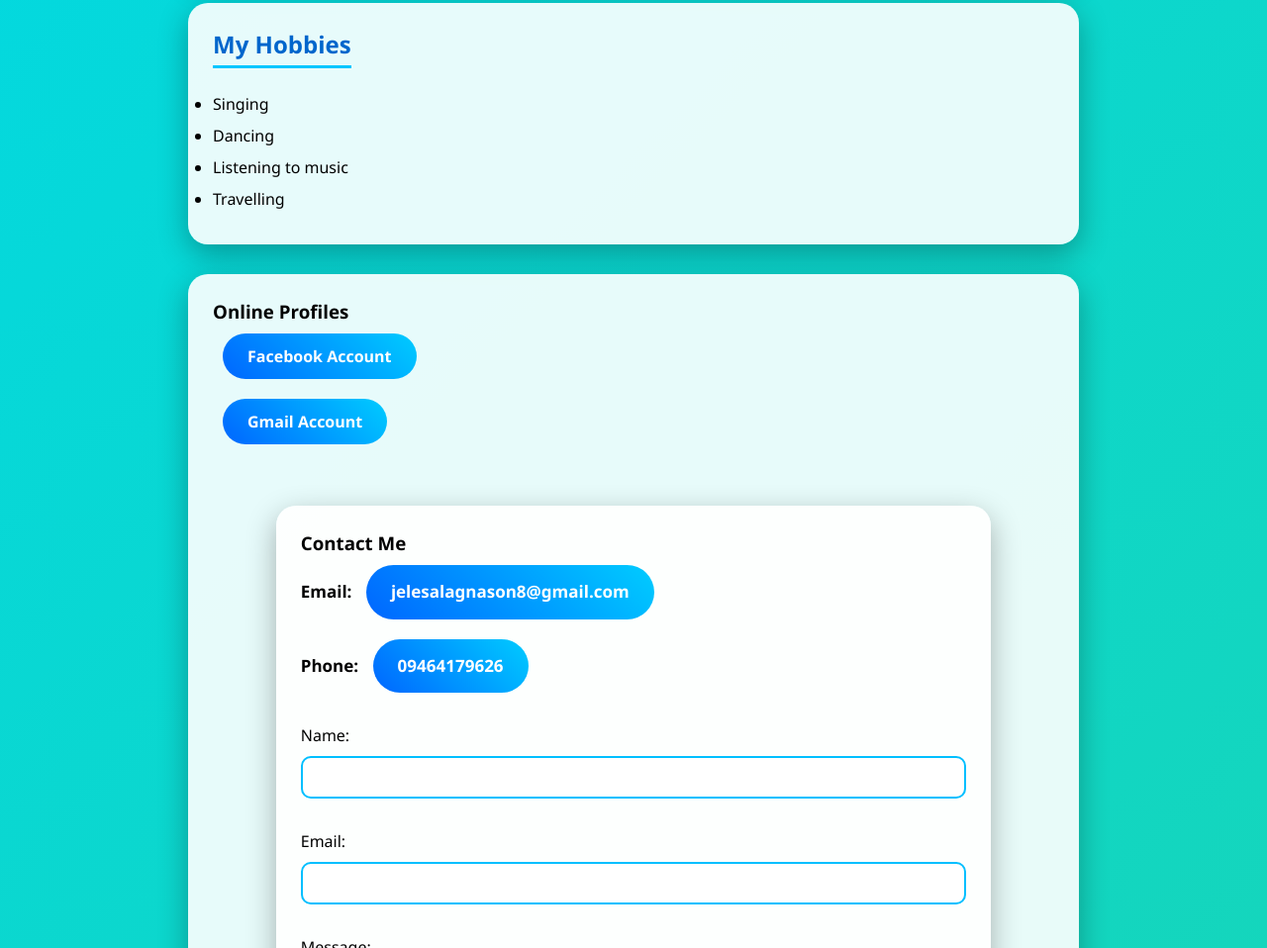
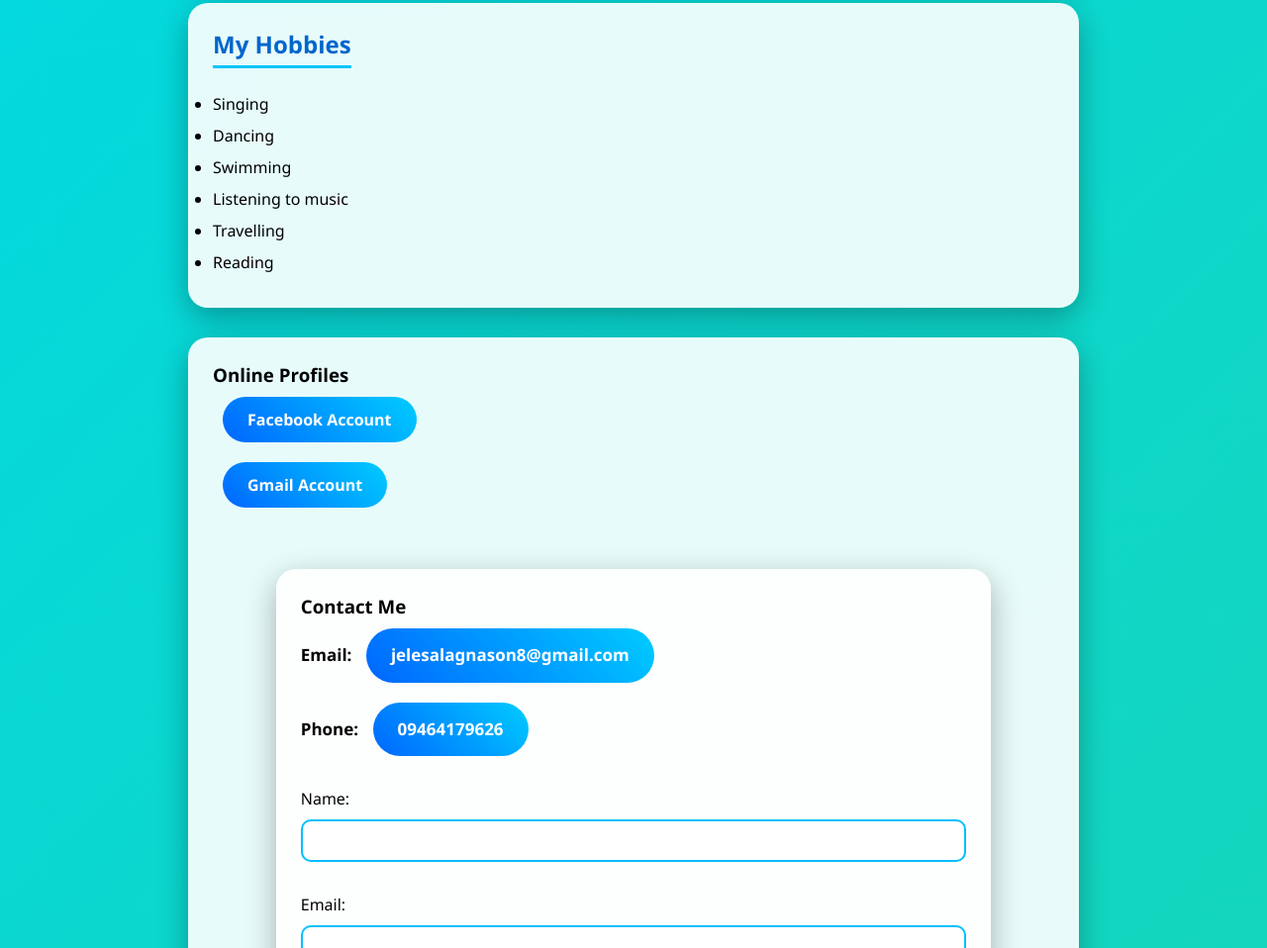
Before and after one commit to jelesa14/LAGNASON-Project-1, a plain HTML site: page index.html in a window 1280 px wide. Shown: the part 1322-2280 px from the top of the page at 99% size. Drawn offline with Linux system fonts and the light colour scheme.

Commit message:
adding hobbies

```diff
--- a/index.html
+++ b/index.html
@@ -55,9 +55,10 @@
      <ul>
      <li>Singing</li>
      <li>Dancing</li>
-
+     <li>Swimming</li>
      <li>Listening to music</li>
      <li>Travelling</li>
+     <li>Reading</li>
     </section></section>
 
      <section id = "profiles">
```
